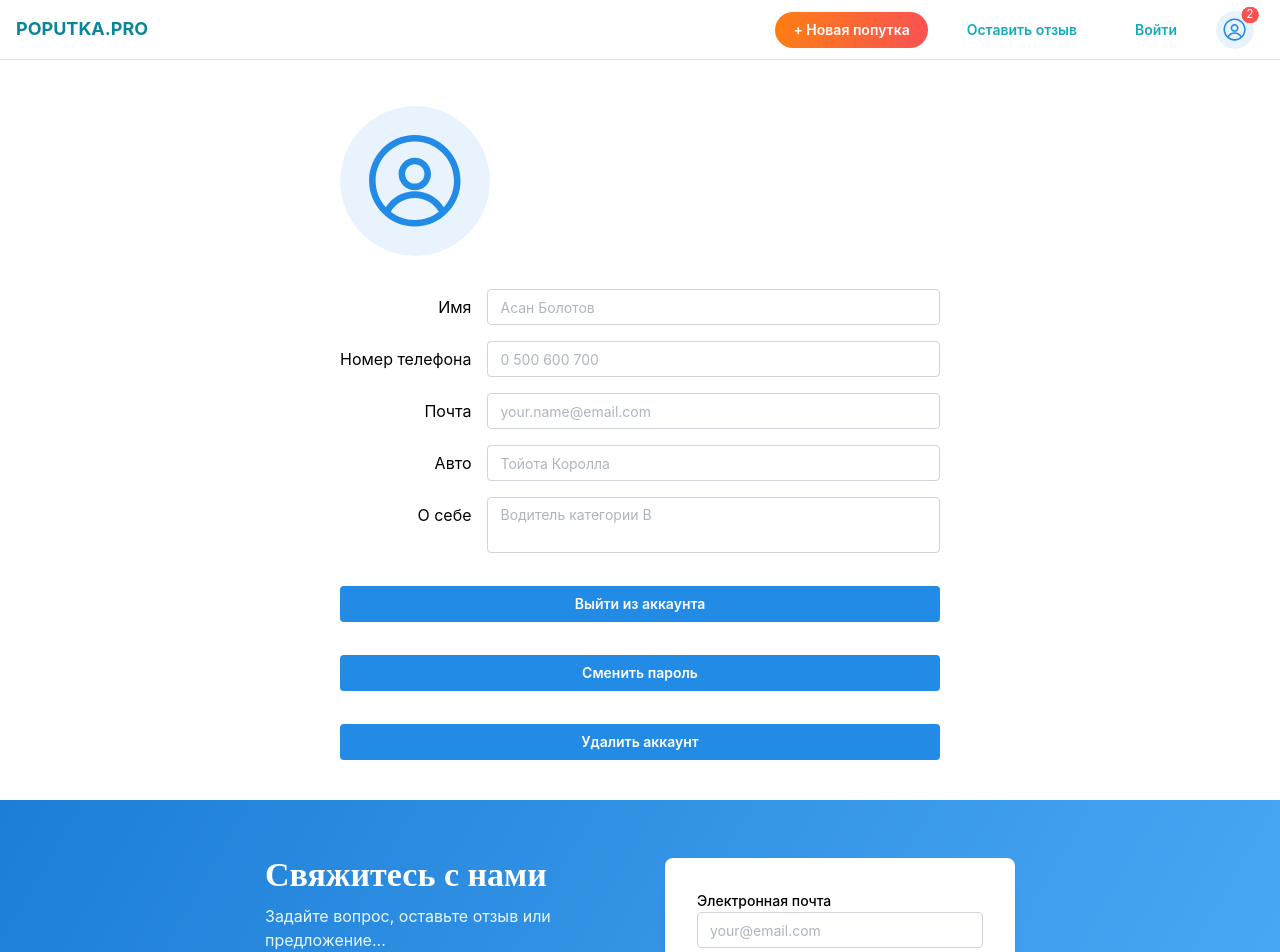
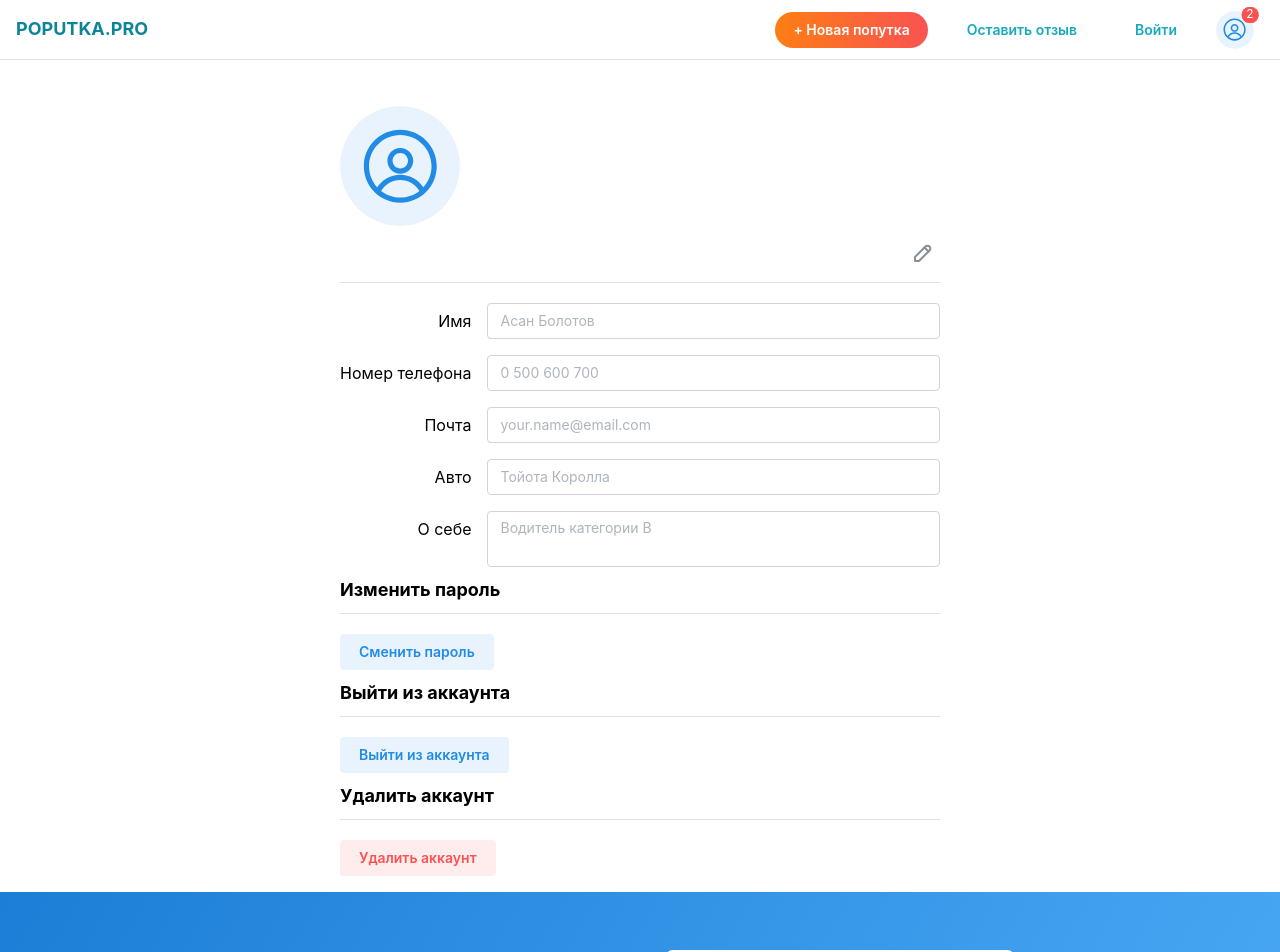
Before and after one commit to bakai-taalaibek/carpool, a Next.js app in the folder client/: page /profile in a window 1280 px wide. Shown: the top 952 px of the page. Built offline with nearby package versions, Linux system fonts and the light colour scheme.

Commit message:
Add section to profile, enhance buttons

```diff
--- a/client/app/profile/page.tsx
+++ b/client/app/profile/page.tsx
@@ -16,24 +16,35 @@ import {
   Fieldset,
   Grid,
   Flex,
+  Divider,
+  Anchor,
+  ActionIcon,
+  Title,
 } from "@mantine/core";
 import { DatePickerInput, TimeInput } from "@mantine/dates";
-import { IconClock } from "@tabler/icons-react";
+import { IconClock, IconEdit, IconPencil } from "@tabler/icons-react";
+import Link from "next/link";
 import { useState } from "react";
 
 export default function NewPage() {
   const [hasCar, setHasCar] = useState(false);
 
   return (
-    <Stack maw={600} mx="auto" gap={33} pt={30}>
-      <Avatar color="blue" radius={100} size={150} />
+    <Stack maw={600} mx="auto" gap={10} pt={30}>
+      <Avatar color="blue" radius={100} size={120} />
 
+      <Box ml="auto">
+        <ActionIcon color="gray" variant="subtle" size="lg" aria-label="Edit">
+          <IconPencil />
+        </ActionIcon>
+      </Box>
+      <Divider mb={10} />
       <div className="grid grid-cols-[auto_1fr] align-items-center gap-4">
-      <Text ta="end" h="36px" lh="36px">
+        <Text ta="end" h="36px" lh="36px">
           Имя
         </Text>
         <TextInput placeholder="Асан Болотов" />
-                <Text ta="end" h="36px" lh="36px">
+        <Text ta="end" h="36px" lh="36px">
           Номер телефона
         </Text>
         <TextInput placeholder="0 500 600 700" required />
@@ -50,10 +61,23 @@ export default function NewPage() {
         </Text>
         <Textarea required placeholder="Водитель категории В" />
       </div>
+      <Title order={4}>Изменить пароль</Title>
+      <Divider mb={10} />
+      <Button w="max-content" variant="light">
+        Сменить пароль
+      </Button>
 
-      <Button>Выйти из аккаунта</Button>
-      <Button>Сменить пароль</Button>
-      <Button>Удалить аккаунт</Button>
+      <Title order={4}>Выйти из аккаунта</Title>
+      <Divider mb={10} />
+      <Button w="max-content" variant="light">
+        Выйти из аккаунта
+      </Button>
+
+      <Title order={4}>Удалить аккаунт</Title>
+      <Divider mb={10} />
+      <Button w="max-content" variant="light" color="red">
+        Удалить аккаунт
+      </Button>
     </Stack>
   );
 }
```
